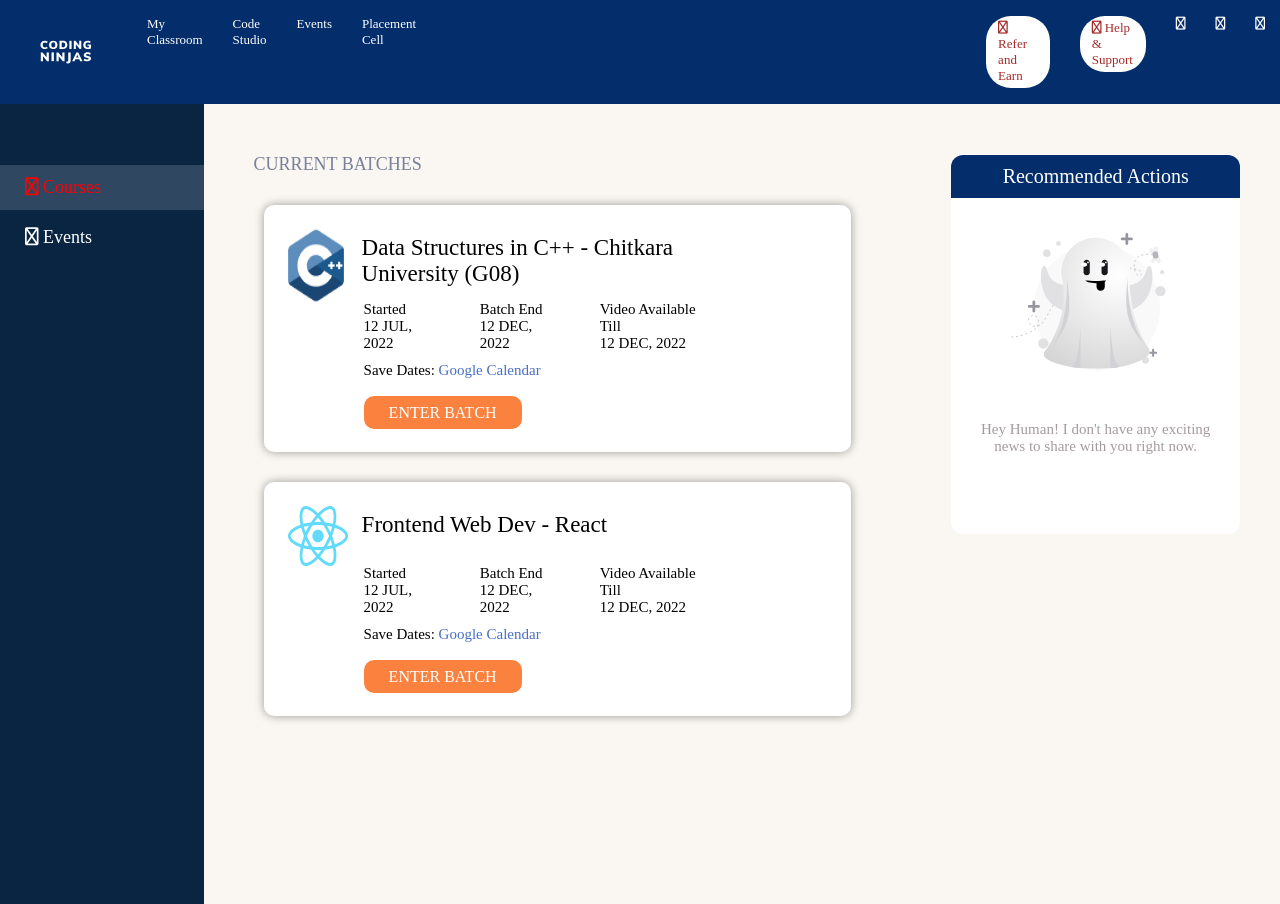
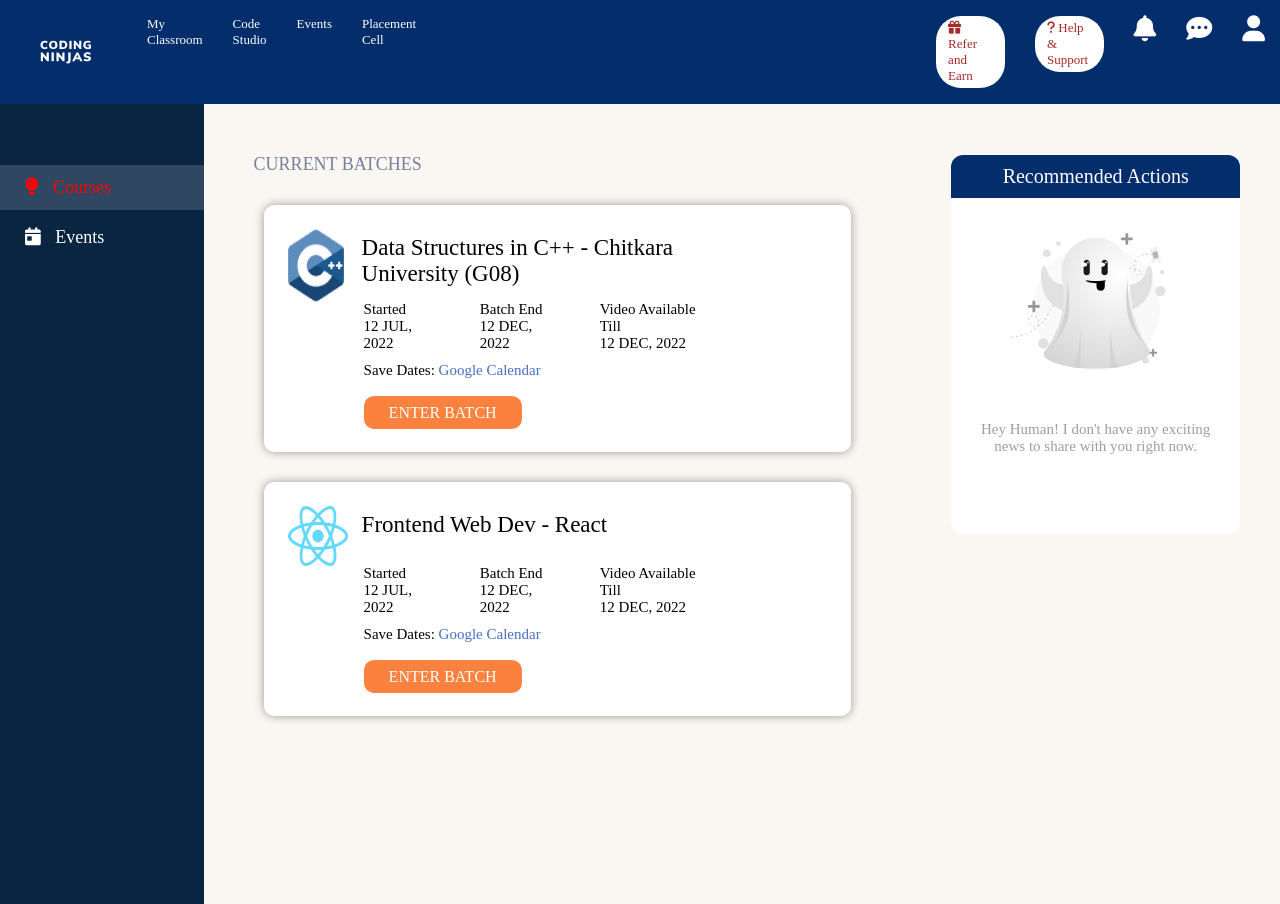
Before and after one commit to heyaadarsh/Coding-Ninjas-Classroom-Page-Clone, a plain HTML site: page index.html in a window 1280 px wide. Drawn offline with Linux system fonts and the light colour scheme.

Commit message:
4th Release | Added Font Awesome Icons

```diff
--- a/CSS/style.css
+++ b/CSS/style.css
@@ -6,13 +6,14 @@ body{
 .navbar{
     background-color: #032D6B;
     display: flex;
+    width: 100%;
 }
 .menu-1{
     display: flex;
 }
 .menu-2{
     display: flex;
-    margin-left: 500px;
+    margin-left: 450px;
 }
 ul{
     list-style: none;
@@ -41,9 +42,18 @@ li{
     border-radius: 25px;
     color: brown;
 }
+.fa-2x{
+    font-size: 20px;
+}
+/* .right-menu-icons{
+    display: flex;
+    margin-left: -40px;
+    font-size: 40px;
+} */
 .sidebar{
     background-color: #0A2541;
-    height: 800px;
+    float: left;
+    height: 100vh;
     width: 18%;
     margin-top: 0px;
 }
@@ -60,6 +70,12 @@ li{
     margin-left: -55px;
     margin-right: -15px;
     color: red;
+}
+.side-item-1>i{
+    margin-right: 10px;
+}
+.side-item-2>i{
+    margin-right: 10px;
 }
 .side-item-2{
     /* background-color: rgba(240, 248, 255, 0.162); */
--- a/index.html
+++ b/index.html
@@ -22,19 +22,20 @@
             <ul class="menu-2">
                 <li>
                     <div class="menu-item-1">
-                        <i class="fa-regular fa-house-user"></i>
+                        <i class="fa-solid fa fa-gift" aria-hidden="true"></i>
+                        <!-- <i class="fa fa-bars" aria-hidden="true"></i> -->
                         Refer and Earn
                     </div>
                 </li>
                 <li>
                     <div class="menu-item-2">
-                        <i class="fa-regular fa-house-user"></i>
+                        <i class="fa-solid fa fa-question"></i>
                         Help & Support
                     </div>
                 </li>
-                <li><i class="fa-regular fa-house-user"></i></li>
-                <li><i class="fa-regular fa-house-user"></i></li>
-                <li><i class="fa-regular fa-house-user"></i></li>
+                <li><i class="fa-sharp fa-solid fa fa-bell fa-2x"></i></i></li>
+                <li><i class="fa-solid fa fa-comment-dots fa-2x"></i></li>
+                <li><i class="fa-solid fa fa-user fa-2x"></i></li>
             </ul>
         </div>
     </nav>
@@ -43,13 +44,13 @@
             <ul>
                 <li>
                     <div class="side-item-1">
-                        <i class="fa-regular fa-house-user"></i>
+                        <i class="fa-solid fa fa-lightbulb"></i>
                         Courses
                     </div>
                 </li>
                 <li>
                     <div class="side-item-2">
-                        <i class="fa-regular fa-house-user"></i>
+                        <i class="fa-solid fa fa-calendar-day"></i>
                         Events
                     </div>
                 </li>
```
